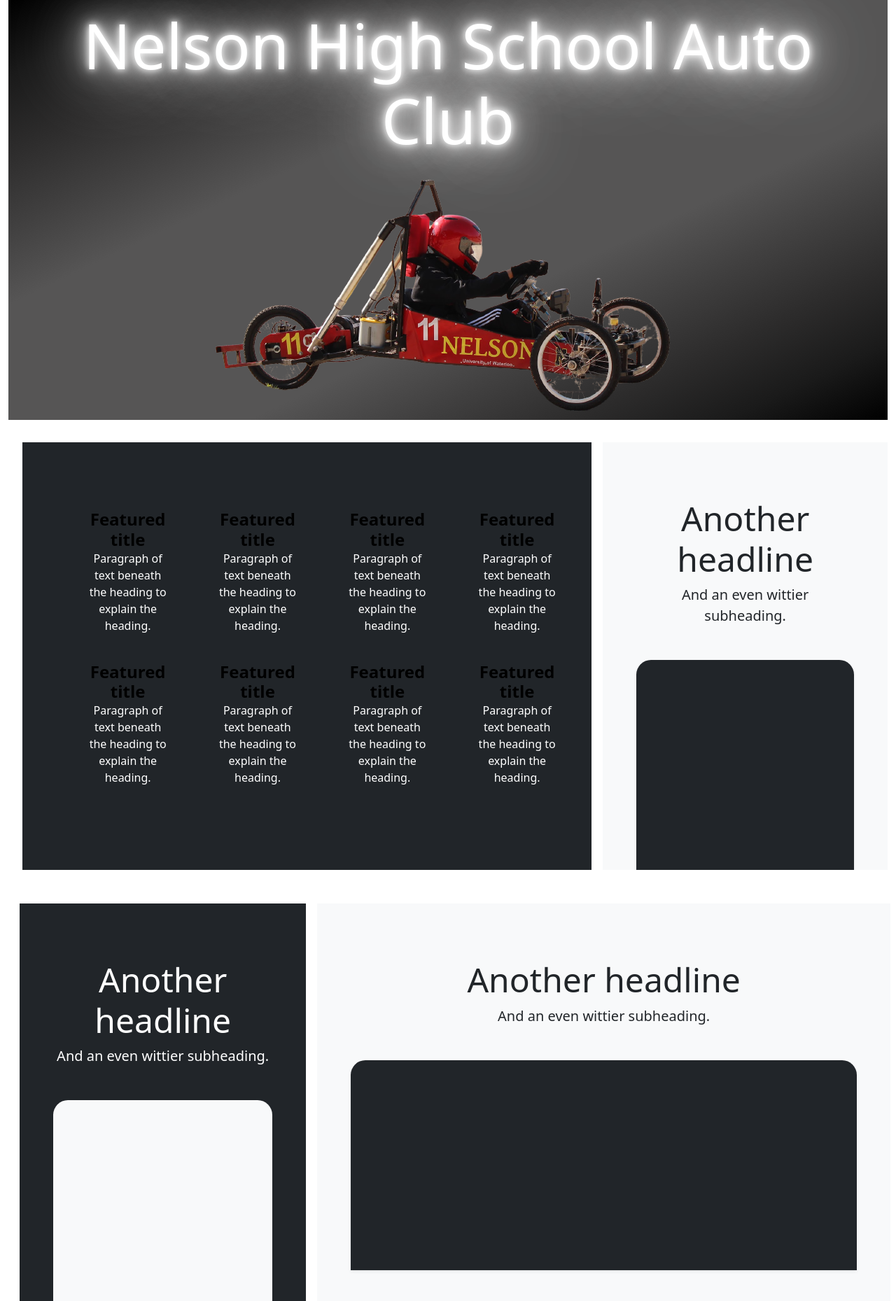
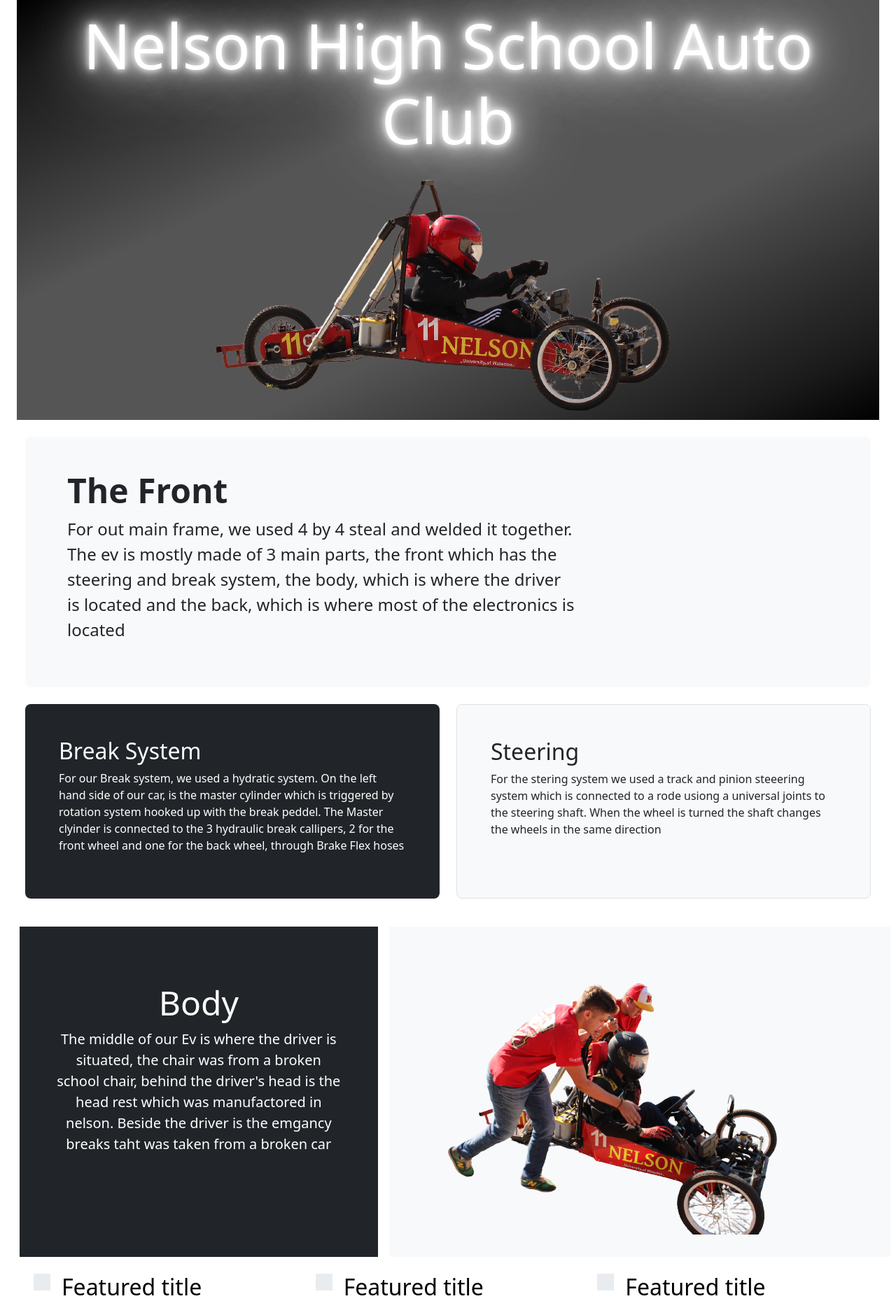
Before and after one commit to ThePathOfLeastResistance/NeslonHighSchoolAutoClub, a Flask app: page /design in a window 1280 px wide. Shown: the part 73-1932 px from the top of the page at 70% size. Run offline with Flask 3, Linux system fonts and the light colour scheme; some libraries are stand-ins or nearby versions.

Commit message:
Everyhting Works

```diff
--- a/templates/design.html
+++ b/templates/design.html
@@ -3,6 +3,7 @@
 
 {% block content %}
 
+<div class = "container-fluid">
   <div class = "container-fluid">
   <div class = "hero order d-flex align-items-center justify-content-center">
     <div class = "designtext">
@@ -15,12 +16,96 @@
         </div>
     </div>
 
+   <div class="container-fluid py-4">
+      <div class="p-5 mb-4 bg-body-tertiary rounded-3">
+        <div class="container-fluid">
+          <h1 class="display-5 fw-bold">The Front</h1>
+          <p class="col-md-8 fs-4">For out main frame, we used 4 by 4 steal and welded it together. The ev is mostly made of 3 main parts, the front which has the steering and break system, the body, which is where the driver is located and the back, which is where most of the electronics is located</p>
+        </div>
+      </div>
 
-<div class="container-fluid p-3">
+      <div class="row align-items-md-stretch">
+        <div class="col-md-6">
+          <div class="h-100 p-5 text-bg-dark rounded-3">
+            <h2>Break System</h2>
+            <p>For our Break system, we used a hydratic system. On the left hand side of our car, is the master cylinder which is triggered by rotation system hooked up with the break peddel.
+          The Master clyinder is connected to the 3 hydraulic break callipers, 2 for the front wheel and one for the back wheel, through Brake Flex hoses</p>
+          </div>
+        </div>
+        <div class="col-md-6">
+          <div class="h-100 p-5 bg-body-tertiary border rounded-3">
+            <h2>Steering</h2>
+            <p>For the stering system we used a track and pinion steeering system which is connected to a rode usiong a universal joints to the steering shaft. When the wheel is turned the shaft changes the wheels in the same direction</p>
+          </div>
+        </div>
+      </div>
+
+    </div>
+  </div>
+  <div class="container-fluid">
    <div class="row">
   <div class="position-relative d-md-flex flex-md-equal w-100 my-md-3 ps-md-3">
-    <div class="col-lg-8 text-bg-dark me-md-3 pt-3 px-3 pt-md-5 px-md-5 text-center overflow-hidden">
-      <div class="row row-cols-1 row-cols-sm-2 row-cols-md-3 row-cols-lg-4 g-4 py-5">
+      <div class="col-lg-5 text-bg-dark me-md-3 pt-3 pt-md-5 px-md-5 text-center overflow-hidden">
+        <div class="my-3 py-3">
+          <h2 class="display-5">Body</h2>
+          <p class="lead">The middle of our Ev is where the driver is situated, the chair was from a broken school chair, behind the driver's head is the head rest which was manufactored in nelson. Beside the driver is the emgancy breaks taht was taken from a broken car </p>
+        </div>
+      </div>
+      <div class="col-lg-7 fluid-container bg-body-tertiary text-center overflow-hidden">
+        <div class="my-3 p-3">
+          <img src="static/assets/IMG_5374-removebg-preview (1).png">
+        </div>
+      </div>
+    </div>
+  </div>
+
+   <div class="fluid-container px-4 py-2" >
+    <div class="row g-4  row-cols-1 row-cols-lg-3">
+      <div class="col d-flex align-items-start">
+        <div class="icon-square text-body-emphasis bg-body-secondary d-inline-flex align-items-center justify-content-center fs-4 flex-shrink-0 me-3">
+          <svg class="bi" width="1em" height="1em"><use xlink:href="#toggles2"></use></svg>
+        </div>
+        <div>
+          <h3 class="fs-2 text-body-emphasis">Featured title</h3>
+          <p>Paragraph of text beneath the heading to explain the heading. We'll add onto it with another sentence and probably just keep going until we run out of words.</p>
+          <a href="#" class="btn btn-primary">
+            Primary button
+          </a>
+        </div>
+      </div>
+      <div class="col d-flex align-items-start">
+        <div class="icon-square text-body-emphasis bg-body-secondary d-inline-flex align-items-center justify-content-center fs-4 flex-shrink-0 me-3">
+          <svg class="bi" width="1em" height="1em"><use xlink:href="#cpu-fill"></use></svg>
+        </div>
+        <div>
+          <h3 class="fs-2 text-body-emphasis">Featured title</h3>
+          <p>Paragraph of text beneath the heading to explain the heading. We'll add onto it with another sentence and probably just keep going until we run out of words.</p>
+          <a href="#" class="btn btn-primary">
+            Primary button
+          </a>
+        </div>
+      </div>
+      <div class="col d-flex align-items-start">
+        <div class="icon-square text-body-emphasis bg-body-secondary d-inline-flex align-items-center justify-content-center fs-4 flex-shrink-0 me-3">
+          <svg class="bi" width="1em" height="1em"><use xlink:href="#tools"></use></svg>
+        </div>
+        <div>
+          <h3 class="fs-2 text-body-emphasis">Featured title</h3>
+          <p>Paragraph of text beneath the heading to explain the heading. We'll add onto it with another sentence and probably just keep going until we run out of words.</p>
+          <a href="#" class="btn btn-primary">
+            Primary button
+          </a>
+        </div>
+      </div>
+    </div>
+  </div>
+  </div>
+
+<div class = "container-fluid p-5 mx-auto">
+  <div class = "row">
+    <div class = "col-3">
+      <div class = "row">
+          <div class = "container-fluid">
             <div class="col d-flex align-items-start">
               <svg class="bi text-body-secondary flex-shrink-0 me-3" width="1.75em" height="1.75em"><use xlink:href="#bootstrap"></use></svg>
               <div>
@@ -28,50 +113,10 @@
                 <p>Paragraph of text beneath the heading to explain the heading.</p>
               </div>
             </div>
+          </div>
+          <div class = "container-fluid">
             <div class="col d-flex align-items-start">
-        <svg class="bi text-body-secondary flex-shrink-0 me-3" width="1.75em" height="1.75em"><use xlink:href="#cpu-fill"></use></svg>
-        <div>
-          <h3 class="fw-bold mb-0 fs-4 text-body-emphasis">Featured title</h3>
-          <p>Paragraph of text beneath the heading to explain the heading.</p>
-        </div>
-      </div>
-      <div class="col d-flex align-items-start">
-        <svg class="bi text-body-secondary flex-shrink-0 me-3" width="1.75em" height="1.75em"><use xlink:href="#calendar3"></use></svg>
-        <div>
-          <h3 class="fw-bold mb-0 fs-4 text-body-emphasis">Featured title</h3>
-          <p>Paragraph of text beneath the heading to explain the heading.</p>
-        </div>
-      </div>
-      <div class="col d-flex align-items-start">
-        <svg class="bi text-body-secondary flex-shrink-0 me-3" width="1.75em" height="1.75em"><use xlink:href="#home"></use></svg>
-        <div>
-          <h3 class="fw-bold mb-0 fs-4 text-body-emphasis">Featured title</h3>
-          <p>Paragraph of text beneath the heading to explain the heading.</p>
-        </div>
-      </div>
-      <div class="col d-flex align-items-start">
-        <svg class="bi text-body-secondary flex-shrink-0 me-3" width="1.75em" height="1.75em"><use xlink:href="#speedometer2"></use></svg>
-        <div>
-          <h3 class="fw-bold mb-0 fs-4 text-body-emphasis">Featured title</h3>
-          <p>Paragraph of text beneath the heading to explain the heading.</p>
-        </div>
-      </div>
-      <div class="col d-flex align-items-start">
-        <svg class="bi text-body-secondary flex-shrink-0 me-3" width="1.75em" height="1.75em"><use xlink:href="#toggles2"></use></svg>
-        <div>
-          <h3 class="fw-bold mb-0 fs-4 text-body-emphasis">Featured title</h3>
-          <p>Paragraph of text beneath the heading to explain the heading.</p>
-        </div>
-      </div>
-      <div class="col d-flex align-items-start">
-        <svg class="bi text-body-secondary flex-shrink-0 me-3" width="1.75em" height="1.75em"><use xlink:href="#geo-fill"></use></svg>
-        <div>
-          <h3 class="fw-bold mb-0 fs-4 text-body-emphasis">Featured title</h3>
-          <p>Paragraph of text beneath the heading to explain the heading.</p>
-        </div>
-      </div>
-      <div class="col d-flex align-items-start">
-        <svg class="bi text-body-secondary flex-shrink-0 me-3" width="1.75em" height="1.75em"><use xlink:href="#tools"></use></svg>
+              <svg class="bi text-body-secondary flex-shrink-0 me-3" width="1.75em" height="1.75em"><use xlink:href="#bootstrap"></use></svg>
               <div>
                 <h3 class="fw-bold mb-0 fs-4 text-body-emphasis">Featured title</h3>
                 <p>Paragraph of text beneath the heading to explain the heading.</p>
@@ -79,32 +124,30 @@
             </div>
           </div>
         </div>
-    <div class="col-lg-4 bg-body-tertiary me-md-3 pt-3 px-3 pt-md-5 px-md-5 text-center overflow-hidden">
-      <div class="my-3 p-3">
-        <h2 class="display-5">Another headline</h2>
-        <p class="lead">And an even wittier subheading.</p>
       </div>
-      <div class="bg-dark shadow-sm mx-auto" style="width: 100%; height: 300px; border-radius: 21px 21px 0 0;"></div>
+    <div class = "col-3 container-fluid">
+          <img clas = "img-fluid" src="static/assets/Screenshot 2023-10-13 231027.png">
+    </div>
+    <div class = "col-6">
+      <div class = "row">
+          <div class = "col-6     container-fluid">
+            <div class="col d-flex align-items-start">
+              <svg class="bi text-body-secondary flex-shrink-0 me-3" width="1.75em" height="1.75em"><use xlink:href="#bootstrap"></use></svg>
+              <div>
+                <h3 class="fw-bold mb-0 fs-4 text-body-emphasis">Featured title</h3>
+                <p>Paragraph of text beneath the heading to explain the heading.</p>
               </div>
             </div>
           </div>
+          <div class = "container-fluid">
+            <div class="col d-flex align-items-start">
+              <svg class="bi text-body-secondary flex-shrink-0 me-3" width="1.75em" height="1.75em"><use xlink:href="#bootstrap"></use></svg>
+              <div>
+                <h3 class="fw-bold mb-0 fs-4 text-body-emphasis">Featured title</h3>
+                <p>Paragraph of text beneath the heading to explain the heading.</p>
               </div>
-<div class="container-fluid">
- <div class="row">
-<div class="position-relative d-md-flex flex-md-equal w-100 my-md-3 ps-md-3">
-    <div class="col-lg-4 text-bg-dark me-md-3 pt-3 pt-md-5 px-md-5 text-center overflow-hidden">
-      <div class="my-3 py-3">
-        <h2 class="display-5">Another headline</h2>
-        <p class="lead">And an even wittier subheading.</p>
             </div>
-      <div class="bg-body-tertiary shadow-sm mx-auto" style="width: 100%; height: 300px; border-radius: 21px 21px 0 0;"></div>
           </div>
-    <div class="col-lg-8 bg-body-tertiary me-md-3 pt-3 pt-md-5 px-md-5 text-center overflow-hidden">
-      <div class="my-3 p-3">
-        <h2 class="display-5">Another headline</h2>
-        <p class="lead">And an even wittier subheading.</p>
-      </div>
-      <div class="bg-dark shadow-sm mx-auto" style="width: 100%; height: 300px; border-radius: 21px 21px 0 0;"></div>
         </div>
       </div>
   </div>
```
Also changed, not shown: static/assets/IMG_5374-removebg-preview (1).png (added), static/assets/Screenshot 2023-10-13 231027.png (added), 1 other file. Lines whose indentation alone changed are shown as unchanged.
